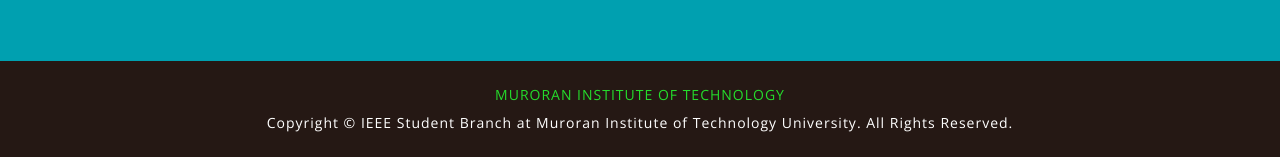
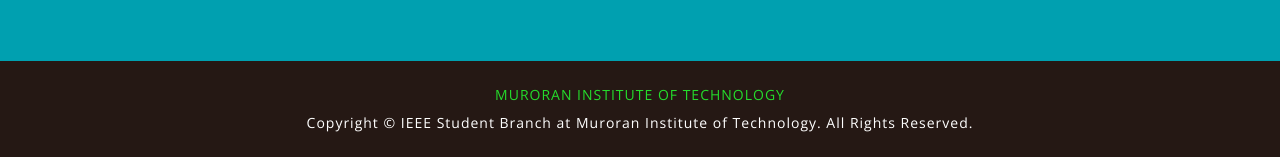
Before and after one commit to ZhenZhen95/IEEE_Student-Branch, a plain HTML site: page index.html in a window 1280 px wide. Shown: the part 5785-5942 px from the top of the page. Drawn offline with nearby package versions, Linux system fonts and the light colour scheme.

Commit message:
content revise

```diff
--- a/index.html
+++ b/index.html
@@ -622,7 +622,7 @@
 <div class="agileits-w3layouts">
 	<div class="container">
 		<p><a href="http://www.muroran-it.ac.jp/" target="_blank" title="" style="color: #25dc2c">MURORAN INSTITUTE OF TECHNOLOGY</a></p>
-		<p>Copyright &copy; IEEE Student Branch at Muroran Institute of Technology University. All Rights Reserved. </p>
+		<p>Copyright &copy; IEEE Student Branch at Muroran Institute of Technology. All Rights Reserved. </p>
 	</div>
 </div>
 <!-- //copyright -->
```
